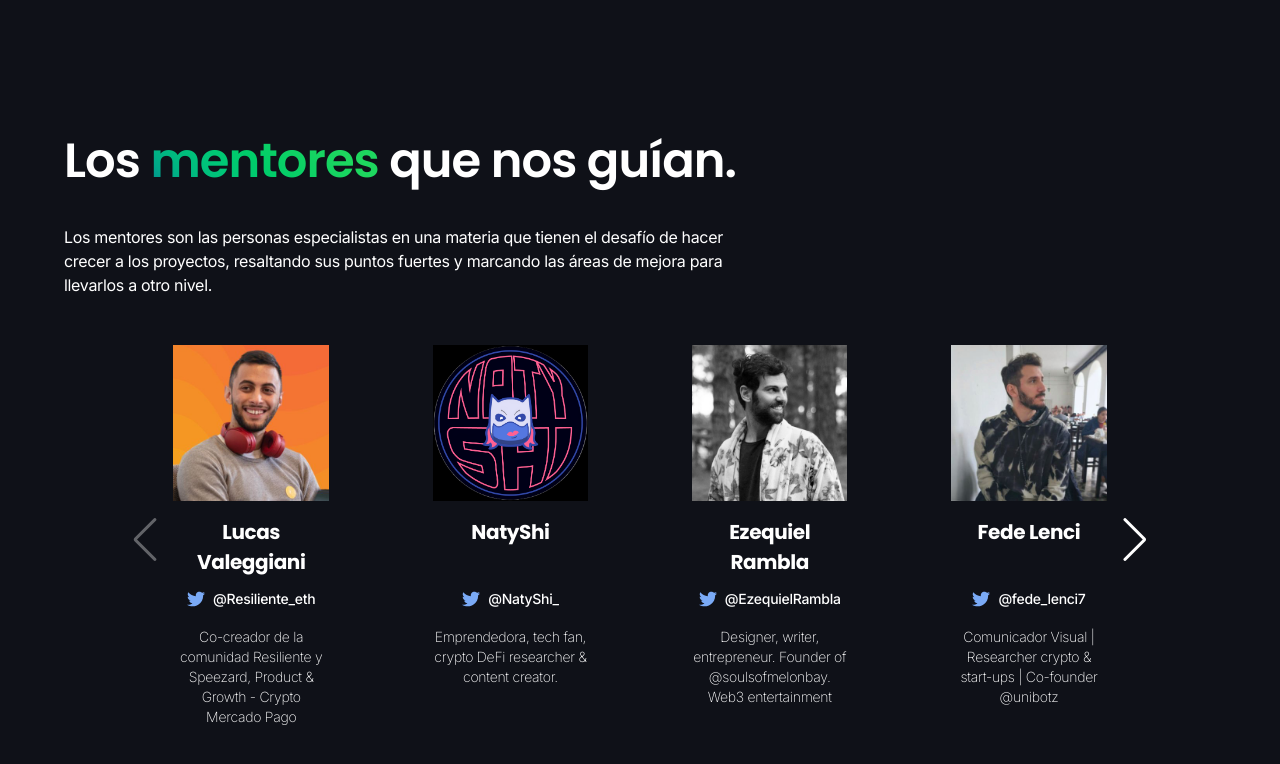
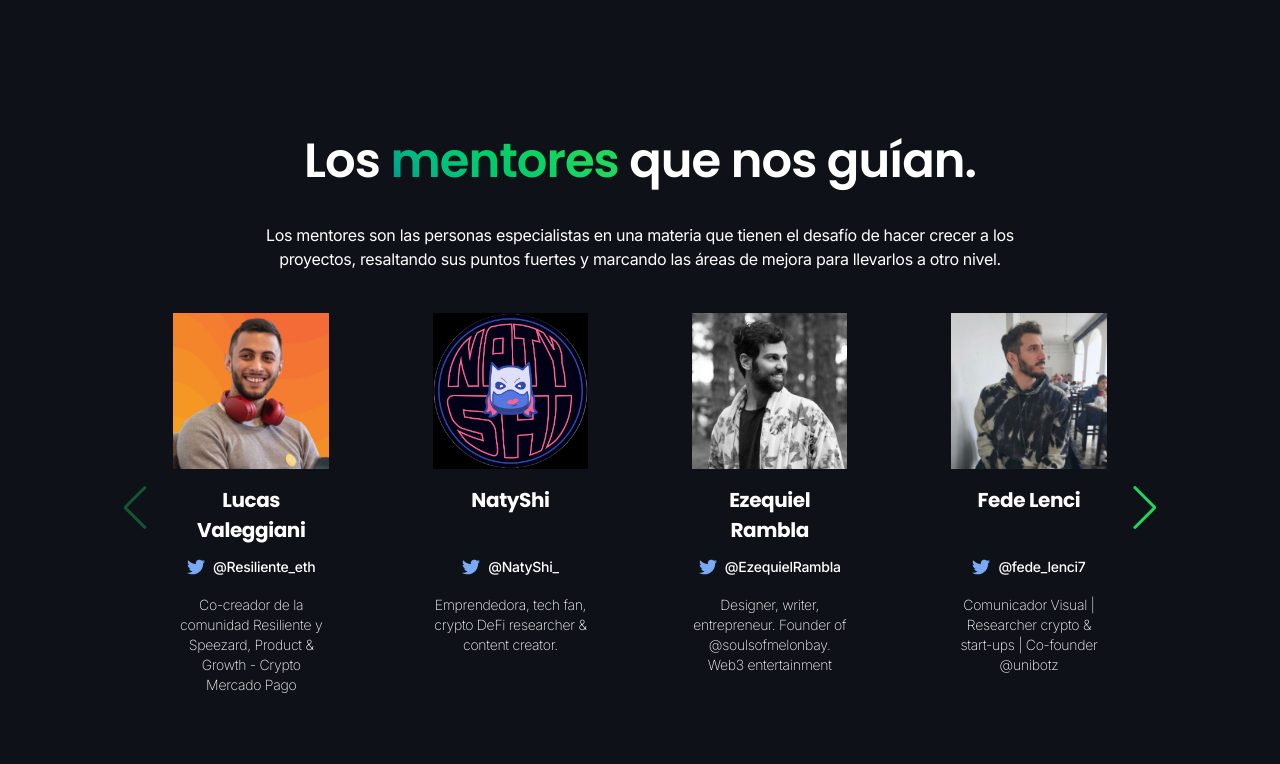
Before and after one commit to leonardoromero/landing-speezard, a Next.js app: page /sections/Mentors/Mentors in a window 1280 px wide. Shown: the top 764 px of the page. Built offline with nearby package versions, Linux system fonts and the light colour scheme.

Commit message:
add background logo Strigo, Navbar: padding, ease in out (buttons), logo width/height. Projectcard/mentors: padding, arrow color changed to green. Proofofbuild: text-align changed to left.

```diff
--- a/components/CTALink/_ctalink.scss
+++ b/components/CTALink/_ctalink.scss
@@ -5,6 +5,7 @@
 	padding: 0px 24px;
 	border-radius: 10px;
 	cursor: pointer;
+	transition: all 0.2s ease-out;
 
 	@media (min-width: 900px) {
 		padding: 12px 24px;
--- a/components/Navbar/_navbar.scss
+++ b/components/Navbar/_navbar.scss
@@ -1,7 +1,7 @@
 .navbar {
 	background-color: $base;
-	height: 75px;
-	padding: 0 1rem;
+	height: 80px;
+	padding: 0 3rem;
 	position: fixed;
 	top: 0;
 	width: 100%;
@@ -45,6 +45,7 @@
 
 			a {
 				cursor: pointer;
+				transition: all 0.2s ease-out;
 				&:hover {
 					color: $accent;
 				}
@@ -57,8 +58,8 @@
 
 	&__logo {
 		position: relative;
-		width: 260px;
-		height: 60px;
+		width: 150px;
+		height: 40px;
 		cursor: pointer;
 	}
 }
--- a/components/ProjectCard/_projectcard.scss
+++ b/components/ProjectCard/_projectcard.scss
@@ -40,13 +40,3 @@
 		margin: 12px 0 18px;
 	}
 }
-
-.swiper-button-next:after,
-.swiper-rtl .swiper-button-prev:after {
-	color: white;
-}
-
-.swiper-button-prev:after,
-.swiper-rtl .swiper-button-next:after {
-	color: white;
-}
--- a/package.json
+++ b/package.json
@@ -21,7 +21,7 @@
   },
   "devDependencies": {
     "@types/node": "18.8.4",
-    "@types/react": "18.0.21",
+    "@types/react": "^18.0.21",
     "@types/react-dom": "18.0.6",
     "@types/react-scroll": "^1.8.4",
     "eslint": "8.25.0",
--- a/pages/_document.js
+++ b/pages/_document.js
@@ -5,7 +5,7 @@ export default function Document() {
 		<Html>
 			<Head>
 				<link rel="preconnect" href="https://fonts.googleapis.com" />
-				<link rel="preconnect" href="https://fonts.gstatic.com" crossorigin />
+				<link rel="preconnect" href="https://fonts.gstatic.com" crossOrigin="true" />
 				<link
 					href="https://fonts.googleapis.com/css2?family=Inter:wght@200;400;500;600;700;800;900&family=Poppins:wght@200;300;400;500;600;700;800;900&display=swap"
 					rel="stylesheet"
--- a/pages/sections/Mentors/_mentors.scss
+++ b/pages/sections/Mentors/_mentors.scss
@@ -2,14 +2,13 @@
 	width: 90%;
 	max-width: 1440px;
 	margin: 128px auto;
+	text-align: center;
 
 	&__title {
 		width: 100%;
 		@extend .heading;
 		@extend .mobile-heading-2;
 		margin: 0 auto;
-		margin-bottom: 32px;
-		justify-content: flex-start;
 		@media (min-width: 724px) {
 			font-size: 4.8rem;
 			line-height: 6.5rem;
@@ -18,11 +17,11 @@
 			@extend .accent-word;
 		}
 		&-text {
-			width: 60%;
-			justify-content: flex-start;
+			width: 70%;
 			@extend .paragraph;
 			@extend .mobile-paragraph-md;
-			margin: 12px 0 48px;
+			margin: 30px auto;
+			margin-bottom: 42px;
 			@media (min-width: 724px) {
 				font-size: 1.6rem;
 				line-height: 2.4rem;
--- a/pages/sections/Projects/Projects.tsx
+++ b/pages/sections/Projects/Projects.tsx
@@ -10,6 +10,7 @@ const {
 } = wordings
 
 const Projects = () => {
+
 	return (
 		<section className="projects" id="projects">
 			<h2 className="projects__title">
@@ -19,6 +20,7 @@ const Projects = () => {
 			</h2>
 			<div className="projects__slider">
 				<Swiper
+					spaceBetween={-50}
 					navigation={true}
 					modules={[Navigation]}
 					breakpoints={{
--- a/pages/sections/Projects/_projects.scss
+++ b/pages/sections/Projects/_projects.scss
@@ -7,7 +7,7 @@
 		@extend .heading;
 		@extend .mobile-heading-2;
 		margin: 0 auto;
-		margin-bottom: 32px;
+		margin-bottom: 52px;
 		text-align: center;
 		max-width: 800px;
 		@media (min-width: 724px) {
@@ -26,3 +26,15 @@
 		justify-content: center;
 	}
 }
+
+.swiper-button-next:after,
+.swiper-rtl .swiper-button-prev:after {
+	color: $accent;
+	padding-left: 20px;
+}
+
+.swiper-button-prev:after,
+.swiper-rtl .swiper-button-next:after {
+	color: $accent;
+	padding-right: 20px;
+}
--- a/pages/sections/ProofOfBuild/_proofofbuild.scss
+++ b/pages/sections/ProofOfBuild/_proofofbuild.scss
@@ -21,6 +21,7 @@
 		}
 
 		&__bullet {
+			text-align: left;
 			h5 {
 				@extend .heading;
 				@extend .mobile-heading-5;
@@ -33,7 +34,8 @@
 			p {
 				@extend .paragraph;
 				@extend .mobile-paragraph-md;
-				margin: 12px 0 24px;
+				margin: 12px 0 34px;
+
 				@media (min-width: 724px) {
 					font-size: 1.6rem;
 					line-height: 2.4rem;
```
Also changed, not shown: public/logos/projects/strigo.png, 1 other file (tests, documents, lock files or other folders).
